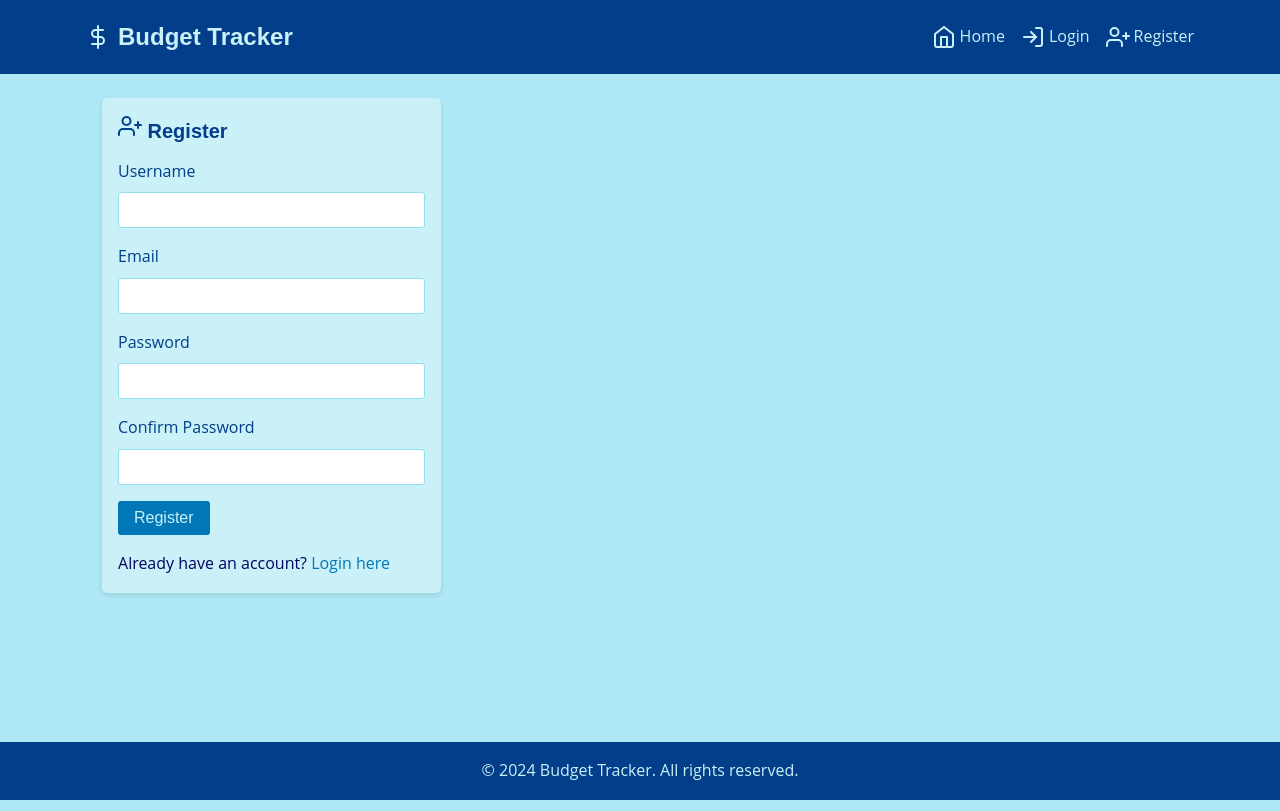
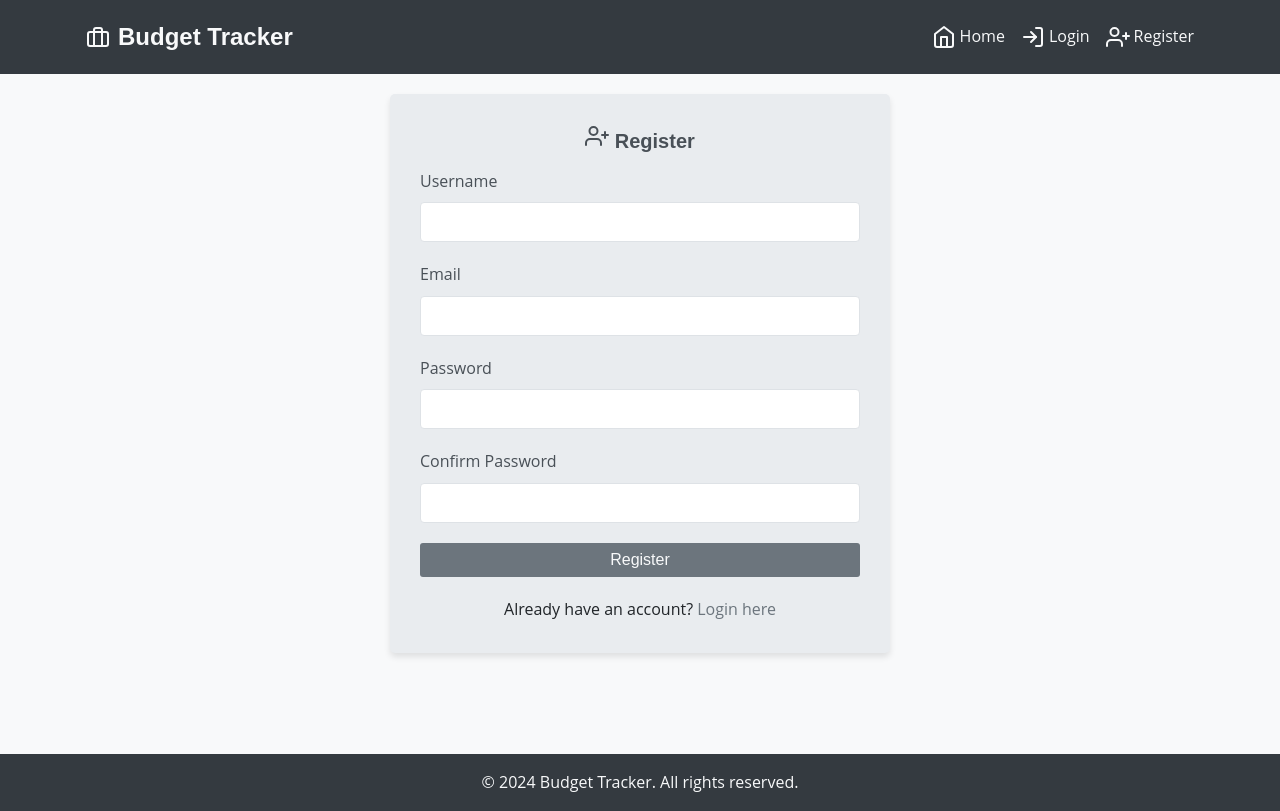
Before and after one commit to MaVeN-13TTN/Budget_Tracker, a Flask app: page /register in a window 1280 px wide. Run offline with Flask 3, Linux system fonts and the light colour scheme; some libraries are stand-ins or nearby versions.

Commit message:
Update icons and form layout in the templates

```diff
--- a/static/css/styles.css
+++ b/static/css/styles.css
@@ -1,24 +1,24 @@
 /* Global Styles and Variables */
 :root {
-    --federal-blue: #03045eff;
-    --marian-blue: #023e8aff;
-    --honolulu-blue: #0077b6ff;
-    --blue-green: #0096c7ff;
-    --pacific-cyan: #00b4d8ff;
-    --vivid-sky-blue: #48cae4ff;
-    --non-photo-blue: #90e0efff;
-    --non-photo-blue-2: #ade8f4ff;
-    --light-cyan: #caf0f8ff;
+    --seasalt: #f8f9faff;
+    --antiflash-white: #e9ecefff;
+    --platinum: #dee2e6ff;
+    --french-gray: #ced4daff;
+    --french-gray-2: #adb5bdff;
+    --slate-gray: #6c757dff;
+    --outer-space: #495057ff;
+    --onyx: #343a40ff;
+    --eerie-black: #212529ff;
 
-    --primary-color: var(--honolulu-blue);
-    --secondary-color: var(--marian-blue);
-    --background-color: var(--light-cyan);
-    --text-color: var(--federal-blue);
-    --accent-color: var(--vivid-sky-blue);
+    --primary-color: var(--slate-gray);
+    --secondary-color: var(--outer-space);
+    --background-color: var(--seasalt);
+    --text-color: var(--eerie-black);
+    --accent-color: var(--french-gray-2);
     --danger-color: #ff6b6b;
     --success-color: #4ecdc4;
-    --light-gray: var(--non-photo-blue-2);
-    --border-color: var(--non-photo-blue);
+    --light-gray: var(--antiflash-white);
+    --border-color: var(--platinum);
 }
 
 * {
@@ -33,7 +33,7 @@ html, body {
 
 body {
     font-family: 'Open Sans', 'Roboto', sans-serif;
-    background-color: var(--light-gray);
+    background-color: var(--background-color);
     color: var(--text-color);
     line-height: 1.6;
     display: flex;
@@ -73,24 +73,10 @@ a:hover {
     margin: 0 auto;
 }
 
-.row {
-    display: flex;
-    flex-wrap: wrap;
-    margin-right: -15px;
-    margin-left: -15px;
-}
-
-.col-md-4, .col-md-6, .col-md-8, .col-sm-4 {
-    position: relative;
-    width: 100%;
-    padding-right: 15px;
-    padding-left: 15px;
-}
-
 /* Header and Navigation */
 header {
-    background-color: var(--secondary-color);
-    color: var(--background-color);
+    background-color: var(--onyx);
+    color: var(--seasalt);
     padding: 1rem 0;
     position: fixed;
     top: 0;
@@ -106,7 +92,7 @@ header {
 }
 
 #branding h1 {
-    color: var(--background-color);
+    color: var(--seasalt);
     margin: 0;
     font-size: 1.5rem;
     display: flex;
@@ -169,7 +155,7 @@ nav ul li {
 }
 
 nav ul li a {
-    color: var(--background-color);
+    color: var(--seasalt);
     text-decoration: none;
     display: flex;
     align-items: center;
@@ -180,21 +166,160 @@ nav ul li a svg {
     margin-right: 0.25rem;
 }
 
-/* Card */
+/* Dashboard Styles */
+.dashboard-container {
+    padding: 20px;
+  }
+
+  .dashboard-header {
+    display: flex;
+    justify-content: space-between;
+    align-items: center;
+    margin-bottom: 20px;
+  }
+
+  .dashboard-header h1 {
+    margin: 0;
+  }
+
+  .quick-actions {
+    display: flex;
+    gap: 10px;
+  }
+
+  .dashboard-grid {
+    display: grid;
+    grid-template-columns: repeat(auto-fit, minmax(300px, 1fr));
+    gap: 20px;
+    margin-bottom: 20px;
+  }
+
+  .dashboard-card {
+    background-color: var(--antiflash-white);
+    border-radius: 8px;
+    box-shadow: 0 4px 6px rgba(0, 0, 0, 0.1);
+    padding: 20px;
+  }
+
+  .dashboard-card h3 {
+    display: flex;
+    align-items: center;
+    margin-bottom: 15px;
+    color: var(--slate-gray);
+  }
+
+  .dashboard-card h3 svg {
+    margin-right: 10px;
+  }
+
+  .summary-card {
+    background-color: var(--platinum);
+  }
+
+  .summary-content {
+    font-size: 1.1em;
+  }
+
+  .summary-content p {
+    margin-bottom: 10px;
+  }
+
+  .chart-container {
+    height: 250px;
+  }
+
+  .dashboard-footer {
+    display: flex;
+    justify-content: space-between;
+    gap: 20px;
+  }
+
+  .dashboard-footer .dashboard-card {
+    flex: 1;
+  }
+
+  .login-prompt {
+    text-align: center;
+    padding: 50px;
+    background-color: var(--antiflash-white);
+    border-radius: 8px;
+    box-shadow: 0 4px 6px rgba(0, 0, 0, 0.1);
+  }
+
+  @media (max-width: 768px) {
+    .dashboard-header {
+      flex-direction: column;
+      align-items: flex-start;
+    }
+
+    .quick-actions {
+      margin-top: 10px;
+    }
+
+    .dashboard-footer {
+      flex-direction: column;
+    }
+  }
+
+/* Forms and Cards */
+.form-container,
+.table-container {
+    display: flex;
+    justify-content: center;
+    align-items: flex-start;
+    min-height: calc(100vh - 120px); /* Adjust based on your header and footer height */
+    padding: 20px;
+}
+
 .card {
-    background-color: var(--background-color);
+    width: 100%;
+    max-width: 500px;
+    margin: 0 auto;
+    background-color: var(--antiflash-white);
     border-radius: 5px;
-    box-shadow: 0 2px 5px rgba(0, 0, 0, 0.1);
-    margin-bottom: 1rem;
+    box-shadow: 0 4px 6px rgba(0, 0, 0, 0.1);
+}
+
+.table-container .card {
+    max-width: 800px;
 }
 
 .card-body {
-    padding: 1rem;
+    padding: 30px;
 }
 
 .card-title {
     font-size: 1.25rem;
     margin-bottom: 0.75rem;
+}
+
+.form-group {
+    margin-bottom: 20px;
+}
+
+.form-control {
+    width: 100%;
+    padding: 10px;
+    font-size: 16px;
+    border: 1px solid var(--border-color);
+    border-radius: 4px;
+}
+
+.form-control:focus {
+    outline: none;
+    border-color: var(--primary-color);
+}
+
+label {
+    display: block;
+    margin-bottom: 0.5rem;
+    color: var(--secondary-color);
+}
+
+.error {
+    color: var(--danger-color);
+    font-size: 0.9rem;
+    margin-top: 0.25rem;
 }
 
 /* Buttons */
@@ -203,7 +328,7 @@ nav ul li a svg {
     align-items: center;
     justify-content: center;
     background-color: var(--primary-color);
-    color: var(--background-color);
+    color: var(--seasalt);
     padding: 0.5rem 1rem;
     border: none;
     border-radius: 3px;
@@ -229,39 +354,13 @@ nav ul li a svg {
     background-color: var(--danger-color);
 }
 
-.btn-sm {
-    font-size: 0.875rem;
-    padding: 0.25rem 0.5rem;
+.btn-block {
+    width: 100%;
 }
 
-/* Forms */
-.form-group {
-    margin-bottom: 1rem;
-}
-
-.form-control {
-    width: 100%;
-    padding: 0.5rem;
-    border: 1px solid var(--border-color);
-    border-radius: 3px;
-    font-size: 1rem;
-}
-
-.form-control:focus {
-    outline: none;
-    border-color: var(--primary-color);
-}
-
-label {
-    display: block;
-    margin-bottom: 0.5rem;
-    color: var(--secondary-color);
-}
-
-.error {
-    color: var(--danger-color);
-    font-size: 0.9rem;
-    margin-top: 0.25rem;
+.btn-sm {
+    padding: 5px 10px;
+    font-size: 14px;
 }
 
 /* Tables */
@@ -313,8 +412,8 @@ table th {
 
 /* Footer */
 footer {
-    background-color: var(--secondary-color);
-    color: var(--background-color);
+    background-color: var(--onyx);
+    color: var(--seasalt);
     text-align: center;
     padding: 1rem 0;
     flex-shrink: 0;
@@ -381,6 +540,10 @@ footer {
     height: 100%;
 }
 
+.text-center {
+    text-align: center;
+}
+
 /* Media Queries for larger screens */
 @media screen and (min-width: 768px) {
     .container {
@@ -415,21 +578,6 @@ footer {
         margin-bottom: 0;
     }
 
-    .col-md-4 {
-        flex: 0 0 33.333333%;
-        max-width: 33.333333%;
-    }
-
-    .col-md-6 {
-        flex: 0 0 50%;
-        max-width: 50%;
-    }
-
-    .col-md-8 {
-        flex: 0 0 66.666667%;
-        max-width: 66.666667%;
-    }
-
     #date-range {
         flex-direction: row;
         align-items: center;
--- a/templates/base.html
+++ b/templates/base.html
@@ -17,7 +17,7 @@
       <header>
         <div class="container header-container">
           <div id="branding">
-            <h1><i data-feather="dollar-sign"></i> Budget Tracker</h1>
+            <h1><i data-feather="briefcase"></i> Budget Tracker</h1>
           </div>
           <div class="hamburger" id="hamburger-menu">
             <span></span>
--- a/templates/register.html
+++ b/templates/register.html
@@ -1,41 +1,35 @@
 {% extends "base.html" %} {% block title %}Register{% endblock %} {% block
 content %}
-<div class="container mt-4">
-  <div class="row">
-    <div class="col-md-4 offset-md-4">
+<div class="form-container">
   <div class="card">
     <div class="card-body">
       <h1 class="card-title text-center">
         <i data-feather="user-plus"></i> Register
       </h1>
-          <form
-            method="POST"
-            action="{{ url_for('register') }}"
-            id="register-form"
-          >
+      <form method="POST" action="{{ url_for('register') }}" id="register-form">
         {{ form.hidden_tag() }}
         <div class="form-group">
-              {{ form.username.label }} {{ form.username(size=32,
-              class="form-control") }} {% for error in form.username.errors %}
+          {{ form.username.label }} {{ form.username(class="form-control") }} {%
+          for error in form.username.errors %}
           <span class="error">{{ error }}</span>
           {% endfor %}
         </div>
         <div class="form-group">
-              {{ form.email.label }} {{ form.email(size=64,
-              class="form-control") }} {% for error in form.email.errors %}
+          {{ form.email.label }} {{ form.email(class="form-control") }} {% for
+          error in form.email.errors %}
           <span class="error">{{ error }}</span>
           {% endfor %}
         </div>
         <div class="form-group">
-              {{ form.password.label }} {{ form.password(size=32,
-              class="form-control") }} {% for error in form.password.errors %}
+          {{ form.password.label }} {{ form.password(class="form-control") }} {%
+          for error in form.password.errors %}
           <span class="error">{{ error }}</span>
           {% endfor %}
         </div>
         <div class="form-group">
           {{ form.confirm_password.label }} {{
-              form.confirm_password(size=32, class="form-control") }} {% for
-              error in form.confirm_password.errors %}
+          form.confirm_password(class="form-control") }} {% for error in
+          form.confirm_password.errors %}
           <span class="error">{{ error }}</span>
           {% endfor %}
         </div>
@@ -44,12 +38,9 @@ content %}
         </div>
       </form>
       <p class="text-center">
-            Already have an account?
-            <a href="{{ url_for('login') }}">Login here</a>
+        Already have an account? <a href="{{ url_for('login') }}">Login here</a>
       </p>
     </div>
   </div>
 </div>
-  </div>
-</div>
 {% endblock %}
```
Also changed, not shown: other parts of static/css/styles.css (+97 -17 lines), templates/edit_expense.html (+10 -15 lines), templates/edit_income.html (+8 -12 lines), templates/expenses.html (+10 -15 lines), templates/income.html (+11 -21 lines), templates/index.html (+35 -63 lines), templates/login.html (+5 -9 lines), templates/reports.html (+28 -28 lines), templates/set_budget_limit.html (+5 -11 lines). Lines whose indentation alone changed are shown as unchanged.
